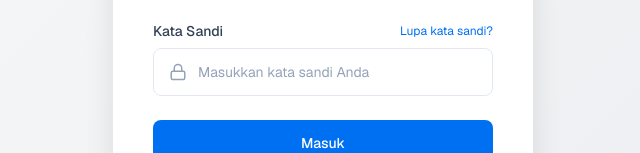
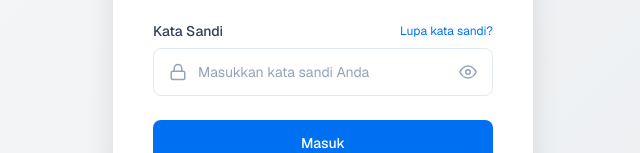
Before and after one commit to jeverlyro/spend.ly, a Next.js app: page /login in a window 1280 px wide. Shown: the part 323-476 px from the top of the page, without its empty margins (317-957 px from the left). Built offline with nearby package versions, Linux system fonts and the light colour scheme.

Commit message:
Add password visibility toggle and hint message in login and registration forms

```diff
--- a/src/app/login/login.module.css
+++ b/src/app/login/login.module.css
@@ -434,3 +434,10 @@
 .passwordToggle:hover {
   color: #64748b;
 }
+
+.passwordHint {
+  font-size: 0.75rem;
+  color: #6b7280;
+  margin-top: 0.5rem;
+  text-align: left;
+}
--- a/src/app/login/page.js
+++ b/src/app/login/page.js
@@ -5,7 +5,7 @@ import Link from "next/link";
 import Image from "next/image";
 import { useRouter, useSearchParams } from "next/navigation";
 import styles from "./login.module.css";
-import { FiMail, FiLock, FiArrowLeft } from "react-icons/fi";
+import { FiMail, FiLock, FiArrowLeft, FiEye, FiEyeOff } from "react-icons/fi";
 
 export default function Login() {
   const [email, setEmail] = useState("");
@@ -13,25 +13,22 @@ export default function Login() {
   const [isLoading, setIsLoading] = useState(false);
   const [errorMsg, setErrorMsg] = useState("");
   const [successMsg, setSuccessMsg] = useState("");
+  const [showPassword, setShowPassword] = useState(false);
   const router = useRouter();
   const searchParams = useSearchParams();
 
   useEffect(() => {
-    // Check for registration success
     if (searchParams.get("registered") === "true") {
       setSuccessMsg(
         "Registrasi berhasil! Silakan periksa email Anda untuk verifikasi."
       );
     }
 
-    // Check for verification success
     if (searchParams.get("verified") === "true") {
       setSuccessMsg(
         "Email berhasil diverifikasi! Silakan masuk dengan akun Anda."
       );
     }
-
-    // Check for password reset success
     if (searchParams.get("reset") === "success") {
       setSuccessMsg(
         "Kata sandi berhasil direset! Silakan masuk dengan kata sandi baru Anda."
@@ -116,6 +113,10 @@ export default function Login() {
     }
   };
 
+  const togglePasswordVisibility = () => {
+    setShowPassword(!showPassword);
+  };
+
   return (
     <div className={styles.container}>
       <div className={styles.formCard}>
@@ -161,13 +162,25 @@ export default function Login() {
               <FiLock className={styles.inputIcon} size={18} />
               <input
                 id="password"
-                type="password"
+                type={showPassword ? "text" : "password"}
                 placeholder="Masukkan kata sandi Anda"
                 className={styles.input}
                 required
                 value={password}
                 onChange={(e) => setPassword(e.target.value)}
               />
+              <button
+                type="button"
+                className={styles.passwordToggle}
+                onClick={togglePasswordVisibility}
+                aria-label={
+                  showPassword
+                    ? "Sembunyikan kata sandi"
+                    : "Tampilkan kata sandi"
+                }
+              >
+                {showPassword ? <FiEyeOff size={18} /> : <FiEye size={18} />}
+              </button>
             </div>
           </div>
 
--- a/src/app/register/register.module.css
+++ b/src/app/register/register.module.css
@@ -6,7 +6,6 @@
   background-color: #f8f9fa;
   padding: 1rem;
   font-family: var(--font-geist-sans);
-  /* Add slight gradient background */
   background: linear-gradient(135deg, #f8f9fa 0%, #e9ecef 100%);
 }
 
@@ -148,8 +147,8 @@
   transform: translateY(-50%);
   color: #94a3b8;
   transition: color 0.2s ease;
-  pointer-events: none; /* Prevents icon from interfering with input focus */
-  z-index: 2; /* Ensures icon stays above input */
+  pointer-events: none;
+  z-index: 2;
 }
 
 .input {
@@ -331,3 +330,19 @@
 .loginLink:hover {
   text-decoration: underline;
 }
+
+.passwordToggle {
+  position: absolute;
+  right: 1rem;
+  top: 50%;
+  transform: translateY(-50%);
+  background: none;
+  border: none;
+  color: #94a3b8;
+  cursor: pointer;
+  padding: 0;
+  display: flex;
+  align-items: center;
+  justify-content: center;
+  z-index: 2;
+}
```
Also changed, not shown: src/app/register/page.js (+26 -3 lines).
